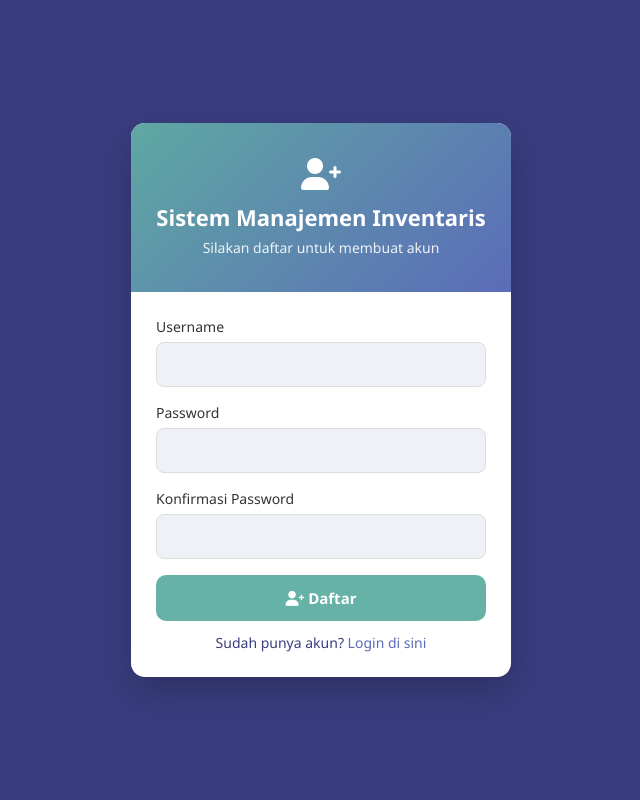
After one commit to audreynabilla/pwl-crud-07171, a PHP site: page /register.php in a window 1280 px wide. The commit adds this page. Shown: the whole page, without its empty margins (319-959 px from the left). Run offline with PHP 8.4, Linux system fonts and the light colour scheme.

Commit message:
Menambahkan login dan register

```diff
--- a/css/style.css
+++ b/css/style.css
@@ -432,3 +432,353 @@ body{
 .nav-item i{
     font-size:14px;
 }
+
+/*LOGIN*/
+.login-body{
+    background:linear-gradient(135deg,#393D7E,#5459AC);
+    min-height:100vh;
+    display:flex;
+    justify-content:center;
+    align-items:center;
+    font-family:'Segoe UI', Tahoma, Geneva, Verdana, sans-serif;
+}
+
+.login-wrapper{
+    width:100%;
+    max-width:420px;
+    padding:20px;
+}
+
+.login-card{
+    background:white;
+    border-radius:16px;
+    box-shadow:0 15px 35px rgba(57,61,126,0.25);
+    overflow:hidden;
+}
+
+.login-header{
+    background:linear-gradient(135deg,#6DC3BB,#5459AC);
+    color:white;
+    text-align:center;
+    padding:30px 20px;
+}
+
+.login-header i{
+    font-size:32px;
+    margin-bottom:10px;
+}
+
+.login-header h2{
+    font-size:22px;
+    margin-bottom:6px;
+}
+
+.login-header p{
+    font-size:14px;
+    opacity:0.9;
+}
+
+.login-form{
+    padding:30px;
+}
+
+.login-error{
+    background:#FCE8ED;
+    color:#C84A63;
+    padding:10px;
+    border-radius:8px;
+    margin-bottom:18px;
+    text-align:center;
+}
+
+.form-group{
+    margin-bottom:18px;
+}
+
+.form-group label{
+    font-size:14px;
+    font-weight:600;
+    color:#393D7E;
+    margin-bottom:6px;
+    display:block;
+}
+
+.form-group input{
+    width:100%;
+    padding:12px;
+    border:1px solid #ddd;
+    border-radius:8px;
+    font-size:14px;
+    transition:0.2s;
+}
+
+.form-group input:focus{
+    border-color:#6DC3BB;
+    outline:none;
+    box-shadow:0 0 0 2px rgba(109,195,187,0.2);
+}
+
+.btn-login{
+    width:100%;
+    padding:12px;
+    background:#6DC3BB;
+    border:none;
+    border-radius:10px;
+    color:white;
+    font-size:15px;
+    font-weight:600;
+    cursor:pointer;
+    transition:0.2s;
+    display:flex;
+    align-items:center;
+    justify-content:center;
+    gap:8px;
+}
+
+.btn-login:hover{
+    background:#57b1a8;
+    transform:translateY(-1px);
+}
+
+/*COOKIE*/
+.remember-me{
+    margin-bottom:15px;
+    font-size:14px;
+    color:#393D7E;
+}
+
+.remember-me label{
+    display:flex;
+    align-items:center;
+    gap:8px;
+    cursor:pointer;
+}
+
+.remember-me input{
+    width:16px;
+    height:16px;
+}
+
+/*register*/
+*{
+margin:0;
+padding:0;
+box-sizing:border-box;
+font-family:"Segoe UI",sans-serif;
+}
+
+.register-body{
+height:100vh;
+display:flex;
+justify-content:center;
+align-items:center;
+
+background: linear-gradient(
+135deg,
+#393D7E,
+#393D7E
+);
+
+}
+
+/* CARD */
+
+.register-card{
+
+width:380px;
+
+background:white;
+
+border-radius:14px;
+
+overflow:hidden;
+
+box-shadow:0 15px 35px rgba(0,0,0,0.2);
+
+}
+
+/* HEADER */
+
+.register-header{
+
+text-align:center;
+
+padding:35px 25px;
+
+color:white;
+
+background: linear-gradient(
+135deg,
+#5fa8a3,
+#5b6cb8
+);
+
+}
+
+.register-header i{
+
+font-size:32px;
+
+margin-bottom:12px;
+
+}
+
+.register-header h2{
+
+font-size:22px;
+
+margin-bottom:6px;
+
+}
+
+.register-header p{
+
+font-size:14px;
+
+opacity:0.9;
+
+}
+
+/* FORM */
+
+.register-form{
+
+padding:25px;
+
+}
+
+.form-group{
+
+margin-bottom:16px;
+
+}
+
+.form-group label{
+
+display:block;
+
+margin-bottom:6px;
+
+font-weight:500;
+
+color:#333;
+
+}
+
+.form-group input{
+
+width:100%;
+
+padding:12px;
+
+border-radius:8px;
+
+border:1px solid #ddd;
+
+font-size:14px;
+
+background:#eef2f7;
+
+}
+
+.form-group input:focus{
+
+outline:none;
+
+border-color:#5b6cb8;
+
+}
+
+/* BUTTON */
+
+.btn-register{
+
+width:100%;
+
+padding:13px;
+
+border:none;
+
+border-radius:10px;
+
+background:#66b2a6;
+
+color:white;
+
+font-size:15px;
+
+font-weight:600;
+
+cursor:pointer;
+
+transition:0.2s;
+
+}
+
+.btn-register:hover{
+
+background:#5aa59a;
+
+}
+
+/* MESSAGE */
+
+.register-error{
+
+background:#ffe5e5;
+
+color:#d8000c;
+
+padding:10px;
+
+border-radius:6px;
+
+margin-bottom:14px;
+
+text-align:center;
+
+}
+
+.register-success{
+
+background:#e6ffed;
+
+color:#0a7a36;
+
+padding:10px;
+
+border-radius:6px;
+
+margin-bottom:14px;
+
+text-align:center;
+
+}
+
+/* FOOTER */
+
+.register-footer{
+
+text-align:center;
+
+margin-top:12px;
+
+font-size:14px;
+
+}
+
+.register-footer a{
+
+color:#5b6cb8;
+
+text-decoration:none;
+
+font-weight:500;
+
+}
+
+.register-footer a:hover{
+
+text-decoration:underline;
+
+}
--- /dev/null
+++ b/register.php
@@ -0,0 +1,115 @@
+<?php
+	session_start();
+	include 'koneksi.php';
+
+	$error = '';
+	$success = '';
+
+	if (isset($_POST['daftar'])) {
+
+		$username = trim($_POST['username']);
+		$password = trim($_POST['password']);
+		$confirm  = trim($_POST['confirm']);
+
+		if (empty($username) || empty($password) || empty($confirm)) {
+			$error = "Semua field wajib diisi!";
+		}
+		elseif ($password !== $confirm) {
+			$error = "Konfirmasi password tidak sama!";
+		}
+		else {
+
+			$cek = $conn->prepare("SELECT * FROM users WHERE username = ?");
+			$cek->execute([$username]);
+
+			if ($cek->rowCount() > 0) {
+				$error = "Username sudah digunakan!";
+			}
+			else {
+
+				$hash = password_hash($password, PASSWORD_DEFAULT);
+
+				$stmt = $conn->prepare("INSERT INTO users (username, password) VALUES (?, ?)");
+
+				if ($stmt->execute([$username, $hash])) {
+					$success = "Akun berhasil dibuat!";
+				}
+				else {
+					$error = "Terjadi kesalahan!";
+				}
+			}
+		}
+	}
+?>
+
+<!DOCTYPE html>
+<html lang="id">
+
+<head>
+	<meta charset="UTF-8">
+	<meta name="viewport" content="width=device-width, initial-scale=1.0">
+	<title>Register Sistem Inventaris</title>
+
+	<link rel="stylesheet" href="css/style.css">
+
+	<link rel="stylesheet"
+	href="https://cdnjs.cloudflare.com/ajax/libs/font-awesome/6.0.0/css/all.min.css">
+</head>
+
+<body class="register-body">
+
+	<div class="register-wrapper">
+		<div class="register-card">
+
+			<div class="register-header">
+				<i class="fas fa-user-plus"></i>
+				<h2>Sistem Manajemen Inventaris</h2>
+				<p>Silakan daftar untuk membuat akun</p>
+			</div>
+
+			<form method="POST" class="register-form">
+
+				<?php if ($error): ?>
+					<div class="register-error">
+						<?php echo $error; ?>
+					</div>
+				<?php endif; ?>
+
+				<?php if ($success): ?>
+					<div class="register-success">
+						<?php echo $success; ?>
+					</div>
+				<?php endif; ?>
+
+				<div class="form-group">
+					<label>Username</label>
+					<input type="text" name="username" required>
+				</div>
+
+				<div class="form-group">
+					<label>Password</label>
+					<input type="password" name="password" required>
+				</div>
+
+				<div class="form-group">
+					<label>Konfirmasi Password</label>
+					<input type="password" name="confirm" required>
+				</div>
+
+				<button type="submit" name="daftar" class="btn-register">
+					<i class="fas fa-user-plus"></i>
+					Daftar
+				</button>
+
+				<div class="register-footer">
+					Sudah punya akun?
+					<a href="login.php">Login di sini</a>
+				</div>
+
+			</form>
+
+		</div>
+	</div>
+
+</body>
+</html>
```
Also changed, not shown: login.php (+140 -0 lines).
